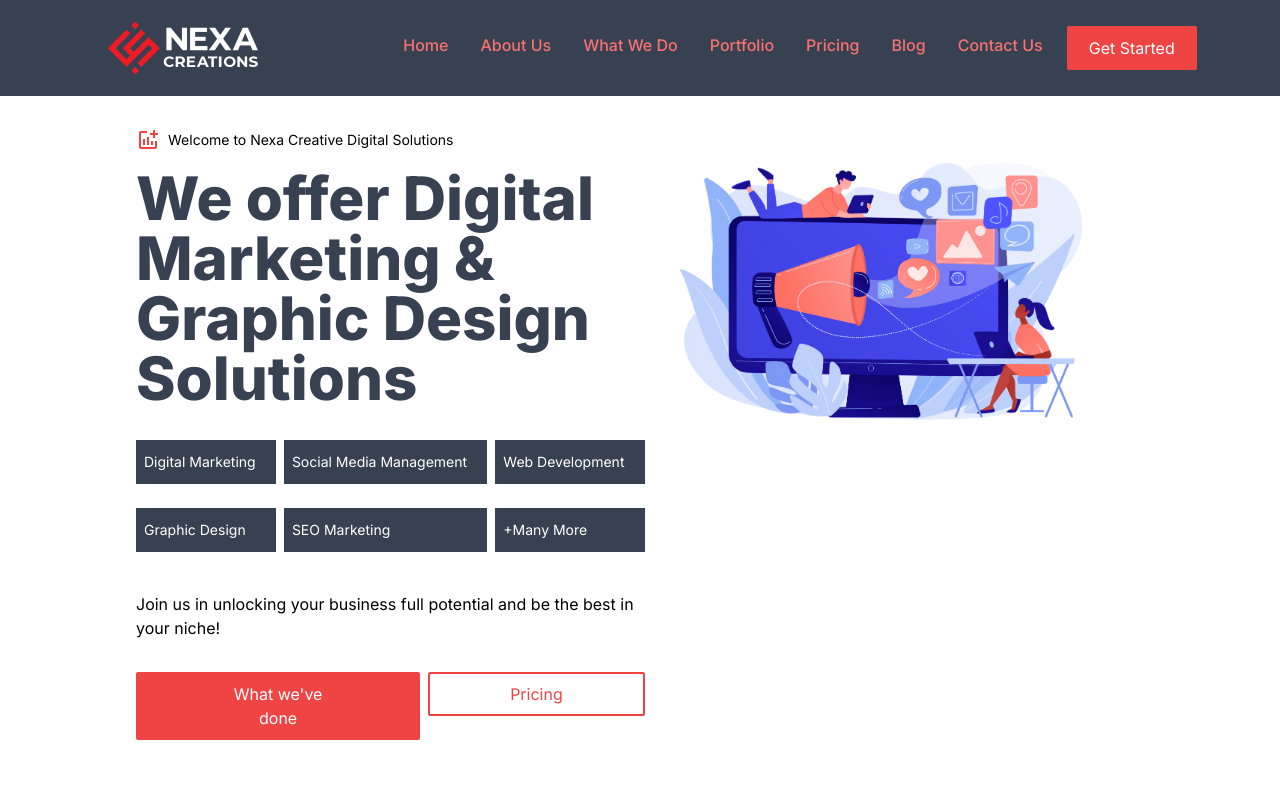
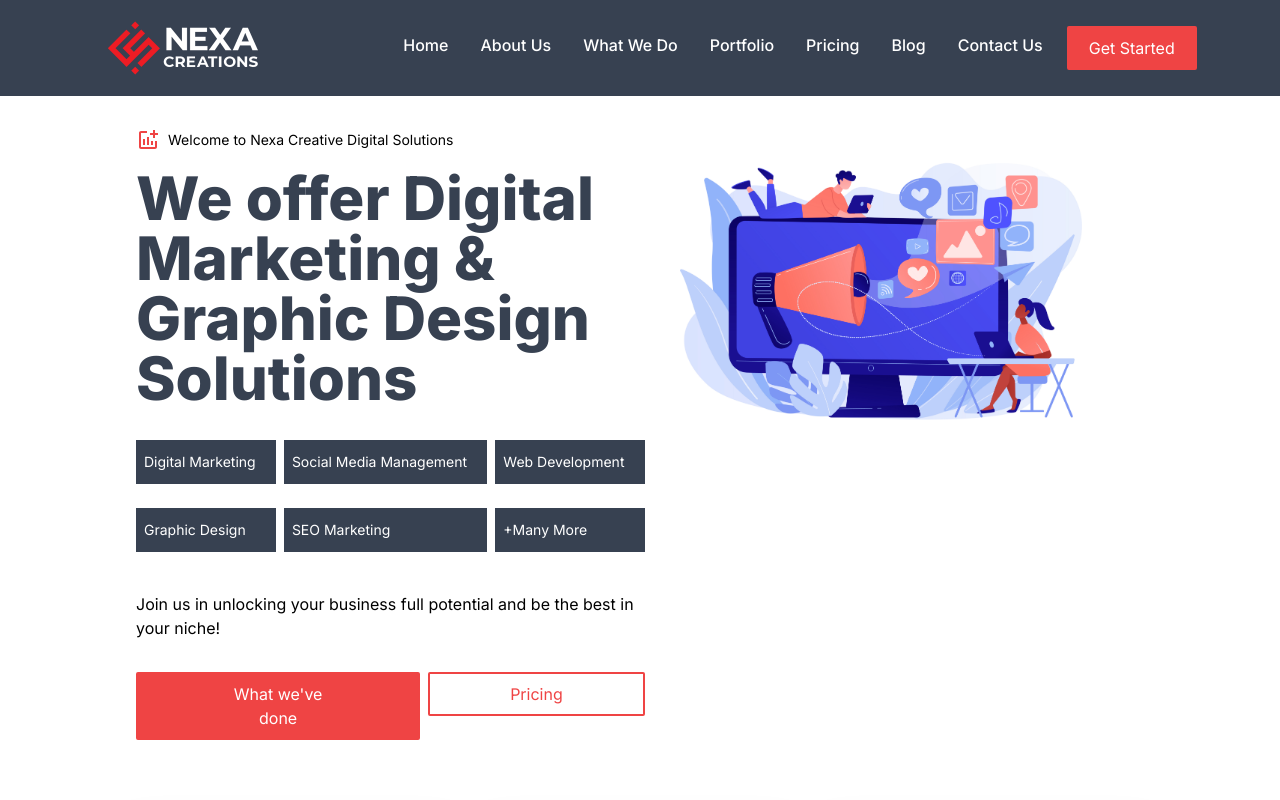
Before and after one commit to ErikDevs/Nexa-Creations, a Next.js app: page / in a window 1280 px wide. Shown: the top 800 px of the page. Built offline with nearby package versions, Linux system fonts and the light colour scheme.

Commit message:
new changes

```diff
--- a/components/navbar.jsx
+++ b/components/navbar.jsx
@@ -11,7 +11,7 @@ const Navbar = () => {
             <Link href='/'>
                  <Image src={logo} className='mr-24' alt='logo' height={100} width={200} />
             </Link>
-             <ul className=' hidden font-medium  gap-8 lg:flex text-red-400'>{navLink.map(link => (
+             <ul className=' hidden font-medium  gap-8 lg:flex text-white'>{navLink.map(link => (
                 <Link href={link.href} key={link.key} className='font-lg flexCenter cursor-pointer pb-1.5 transition-all hover:font-bold'>
                     {link.label}
                 </Link>
```
